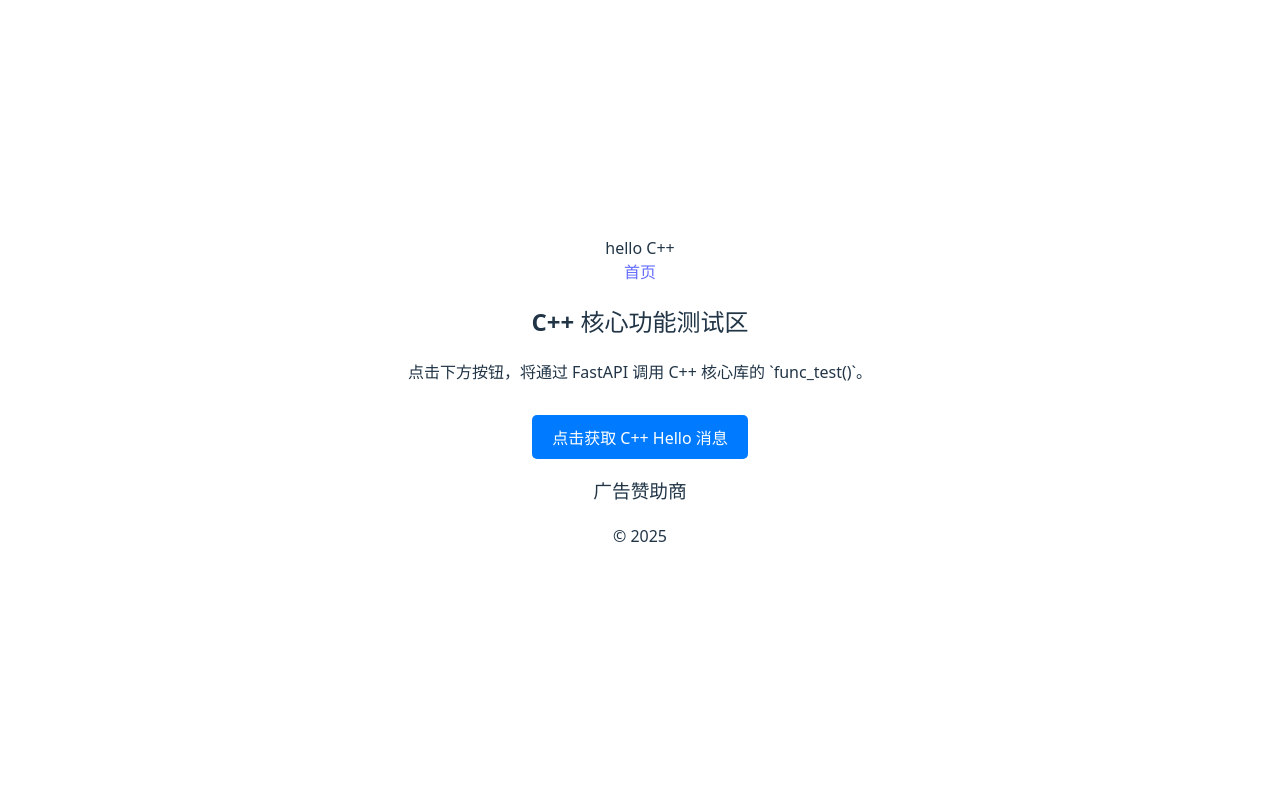
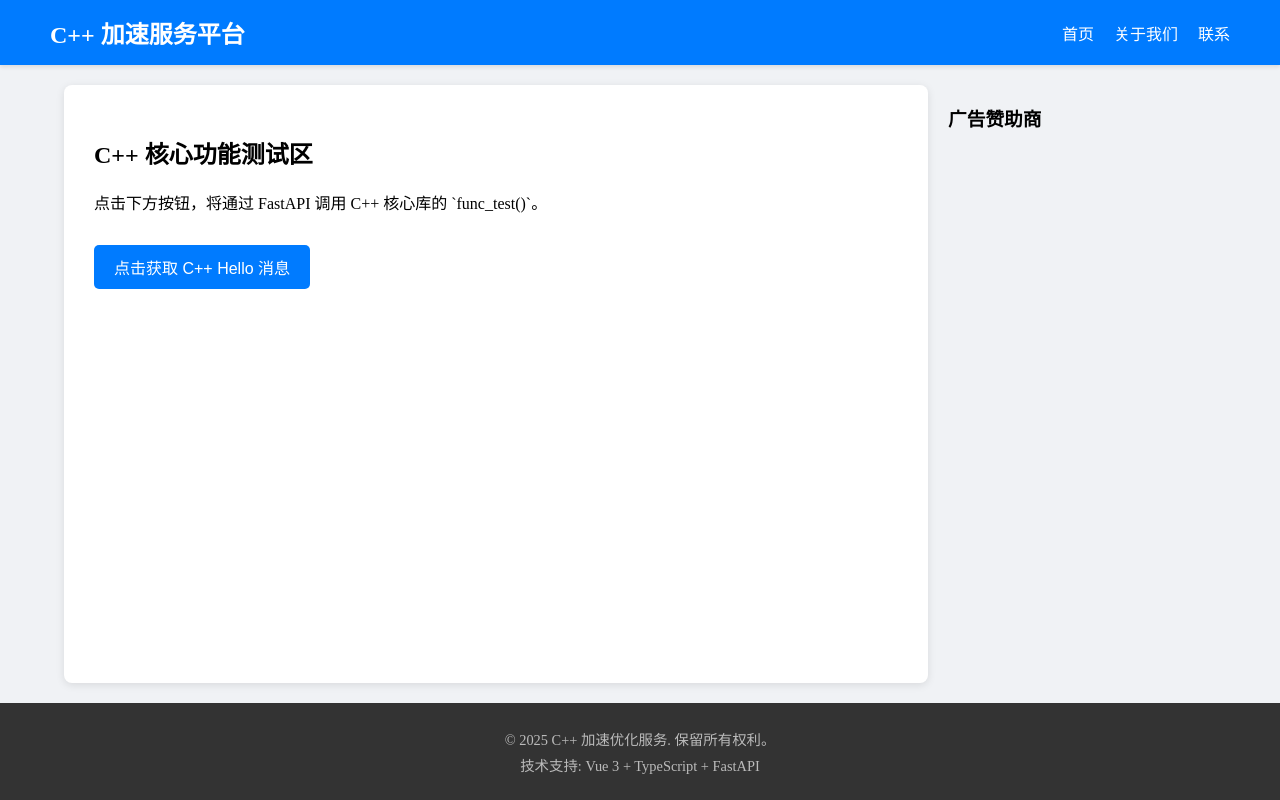
Before and after one commit to zhg-c/funcs_web, a Vue app in the folder frontend/: page / in a window 1280 px wide. Built offline with nearby package versions, Linux system fonts and the light colour scheme.

Commit message:
fix: beautify web.

```diff
--- a/frontend/src/components/layout/AppLayout.vue
+++ b/frontend/src/components/layout/AppLayout.vue
@@ -1,9 +1,3 @@
-<script setup lang="ts">
-import AdSidebar from "./AdSidebar.vue";
-import TheHeader from "./TheHeader.vue";
-import TherFooter from "./TherFooter.vue";
-</script>
-
 <template>
   <div class="app-container">
     <TheHeader />
@@ -15,6 +9,40 @@
         <AdSidebar />
       </aside>
     </main>
-    <TherFooter />
+    <TheFooter />
   </div>
 </template>
+
+<script setup lang="ts">
+import TheHeader from "./TheHeader.vue";
+import TheFooter from "./TheFooter.vue";
+import AdSidebar from "./AdSidebar.vue";
+// 无需额外的 TS 逻辑
+</script>
+
+<style scoped>
+.app-container {
+  display: flex;
+  flex-direction: column;
+  min-height: 100vh;
+  background-color: #f0f2f5;
+}
+.main-content {
+  flex-grow: 1; /* 占据剩余垂直空间 */
+  display: flex;
+  max-width: 1200px;
+  width: 90%;
+  margin: 20px auto;
+  gap: 20px;
+}
+.core-area {
+  flex: 3; /* 核心内容占据 75% 宽度 */
+  background-color: white;
+  padding: 30px;
+  border-radius: 8px;
+  box-shadow: 0 2px 8px rgba(0, 0, 0, 0.1);
+}
+.sidebar-area {
+  flex: 1; /* 侧边栏占据 25% 宽度 */
+}
+</style>
--- /dev/null
+++ b/frontend/src/components/layout/TheFooter.vue
@@ -0,0 +1,24 @@
+<template>
+  <footer class="footer">
+    <p>&copy; 2025 C++ 加速优化服务. 保留所有权利。</p>
+    <p>技术支持: Vue 3 + TypeScript + FastAPI</p>
+  </footer>
+</template>
+
+<script setup lang="ts">
+// 无需 TS 逻辑
+</script>
+
+<style scoped>
+.footer {
+  background-color: #333;
+  color: #bbb;
+  padding: 20px 50px;
+  text-align: center;
+  margin-top: auto; /* 确保它始终在底部 */
+}
+.footer p {
+  margin: 5px 0;
+  font-size: 0.9em;
+}
+</style>
--- a/frontend/src/components/layout/TheHeader.vue
+++ b/frontend/src/components/layout/TheHeader.vue
@@ -1,8 +1,39 @@
 <template>
   <header class="header">
-    <div class="logo">hello C++</div>
+    <div class="logo">C++ 加速服务平台</div>
     <nav>
       <a href="#">首页</a>
+      <a href="#">关于我们</a>
+      <a href="#">联系</a>
     </nav>
   </header>
 </template>
+
+<script setup lang="ts">
+// 无需 TS 逻辑
+</script>
+
+<style scoped>
+.header {
+  background-color: #007bff;
+  color: white;
+  padding: 15px 50px;
+  display: flex;
+  justify-content: space-between;
+  align-items: center;
+  box-shadow: 0 2px 4px rgba(0, 0, 0, 0.1);
+}
+.logo {
+  font-size: 1.5em;
+  font-weight: bold;
+}
+nav a {
+  color: white;
+  text-decoration: none;
+  margin-left: 20px;
+  transition: opacity 0.3s;
+}
+nav a:hover {
+  opacity: 0.8;
+}
+</style>
--- a/frontend/src/components/layout/TherFooter.vue
+++ /dev/null
@@ -1,5 +0,0 @@
-<template>
-  <footer class="footer">
-    <p>&copy; 2025</p>
-  </footer>
-</template>
--- a/frontend/src/style.css
+++ b/frontend/src/style.css
@@ -1,79 +1,21 @@
-:root {
-  font-family: system-ui, Avenir, Helvetica, Arial, sans-serif;
-  line-height: 1.5;
-  font-weight: 400;
-
-  color-scheme: light dark;
-  color: rgba(255, 255, 255, 0.87);
-  background-color: #242424;
-
-  font-synthesis: none;
-  text-rendering: optimizeLegibility;
-  -webkit-font-smoothing: antialiased;
-  -moz-osx-font-smoothing: grayscale;
+html,
+body {
+  /* 移除默认边距 */
+  margin: 0;
+  padding: 0;
+  /* 关键：隐藏溢出内容，去除不必要的滚动条 */
+  overflow-x: hidden;
 }
 
-a {
-  font-weight: 500;
-  color: #646cff;
-  text-decoration: inherit;
+/* 确保根元素盒子模型为 border-box */
+*,
+*::before,
+*::after {
+  box-sizing: border-box;
 }
-a:hover {
-  color: #535bf2;
+html,
+body,
+#app {
+  width: 100%;
+  height: 100%;
 }
-
-body {
-  margin: 0;
-  display: flex;
-  place-items: center;
-  min-width: 320px;
-  min-height: 100vh;
-}
-
-h1 {
-  font-size: 3.2em;
-  line-height: 1.1;
-}
-
-button {
-  border-radius: 8px;
-  border: 1px solid transparent;
-  padding: 0.6em 1.2em;
-  font-size: 1em;
-  font-weight: 500;
-  font-family: inherit;
-  background-color: #1a1a1a;
-  cursor: pointer;
-  transition: border-color 0.25s;
-}
-button:hover {
-  border-color: #646cff;
-}
-button:focus,
-button:focus-visible {
-  outline: 4px auto -webkit-focus-ring-color;
-}
-
-.card {
-  padding: 2em;
-}
-
-#app {
-  max-width: 1280px;
-  margin: 0 auto;
-  padding: 2rem;
-  text-align: center;
-}
-
-@media (prefers-color-scheme: light) {
-  :root {
-    color: #213547;
-    background-color: #ffffff;
-  }
-  a:hover {
-    color: #747bff;
-  }
-  button {
-    background-color: #f9f9f9;
-  }
-}
```
